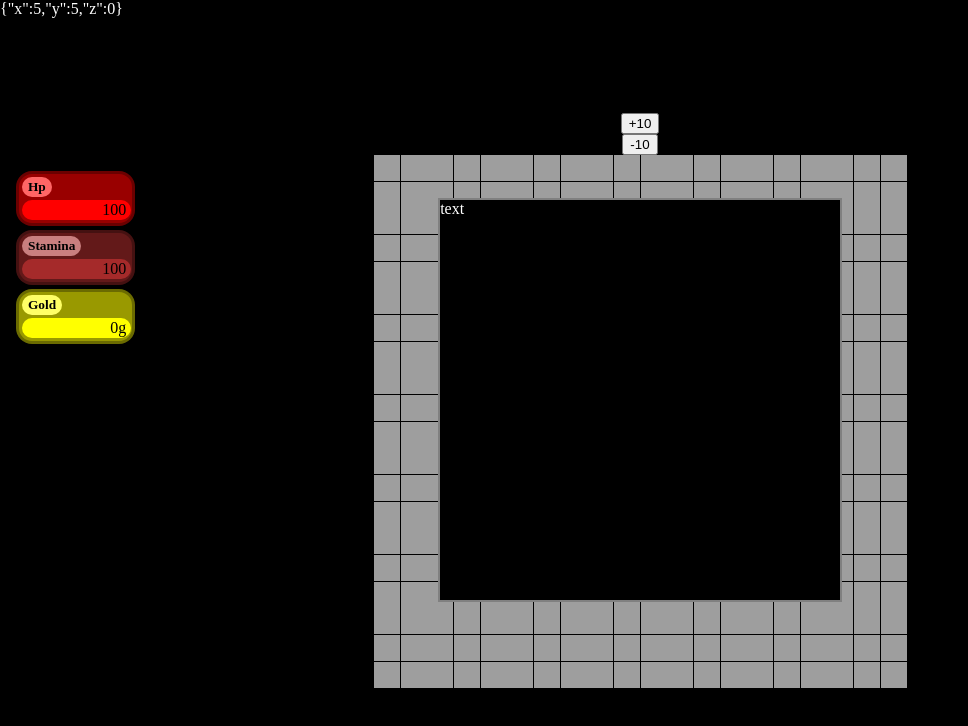
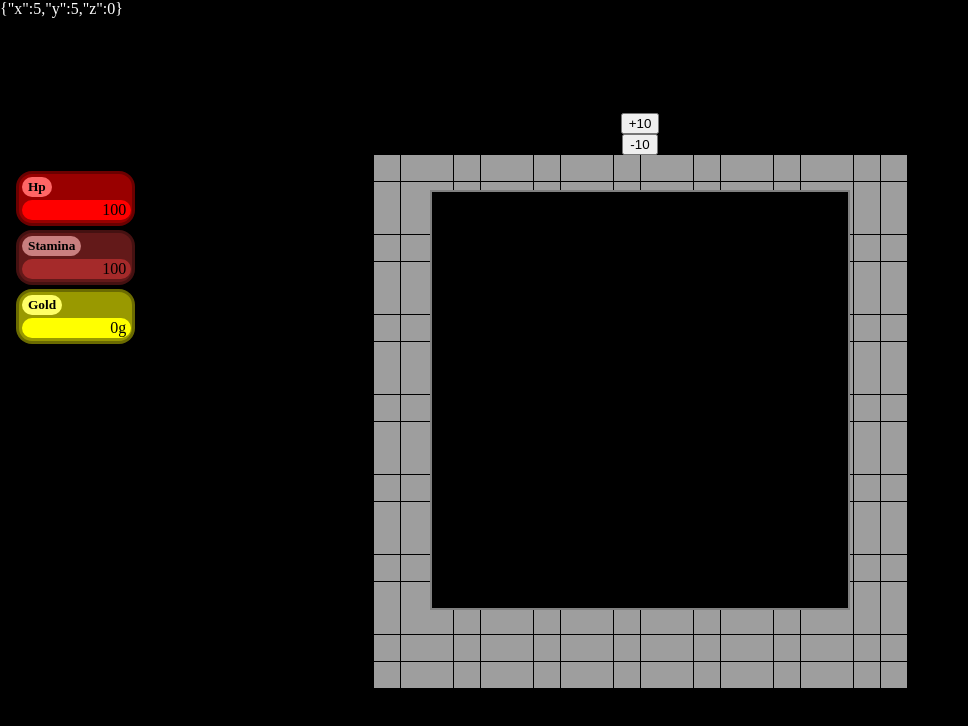
Before and after one commit to P0t1on/FlatPlayer, a SvelteKit app: page /game in a window 1280 px wide. Shown: the top 726 px of the page, without its empty margins (0-968 px from the left). Built offline with nearby package versions, Linux system fonts and the light colour scheme; no server answers.

Commit message:
전투 씬 구상

```diff
--- a/src/routes/game/components/Battle.svelte
+++ b/src/routes/game/components/Battle.svelte
@@ -1,19 +1,33 @@
 <script lang="ts">
+  import { createEventDispatcher } from 'svelte';
+
   export let width = 100,
     height = 100;
+
+  const dispatch = createEventDispatcher();
 </script>
 
 <article id="battle" style={`width:${width}px; height:${height}px`}>
-  text
+  <div id="health"></div>
+  <div id="field"></div>
+  <div id="actions"></div>
+  <div id="etc">
+    <div id="specials"></div>
+    <div id="consumes"></div>
+  </div>
 </article>
 
 <style lang="scss">
   article#battle {
+    display: flex;
+    position: absolute;
+
     z-index: 2;
-    position: absolute;
+    padding: 8px;
+    line-height: 10px;
+
     color: white;
     background-color: black;
-
     border: 2px solid gray;
   }
 </style>
```
